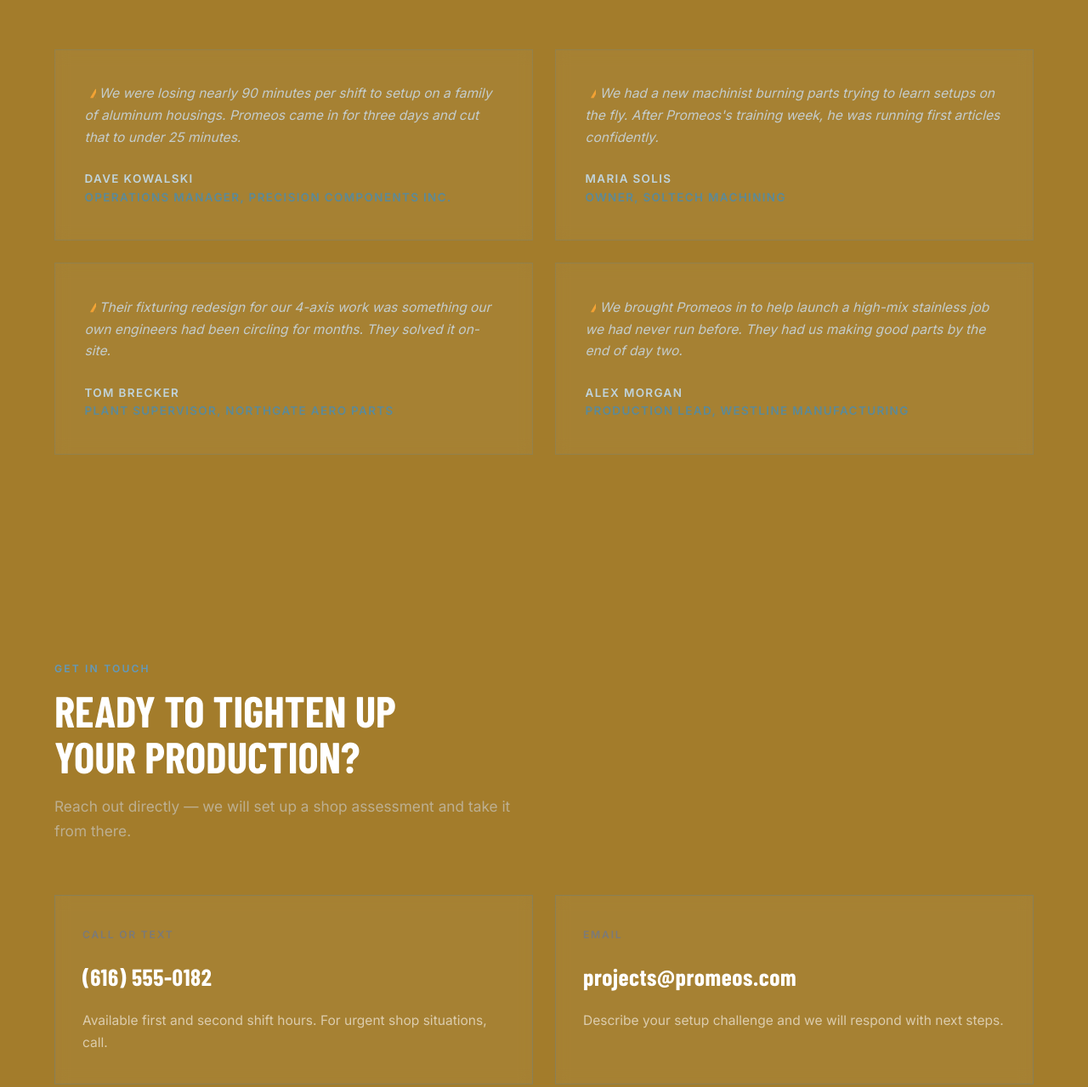
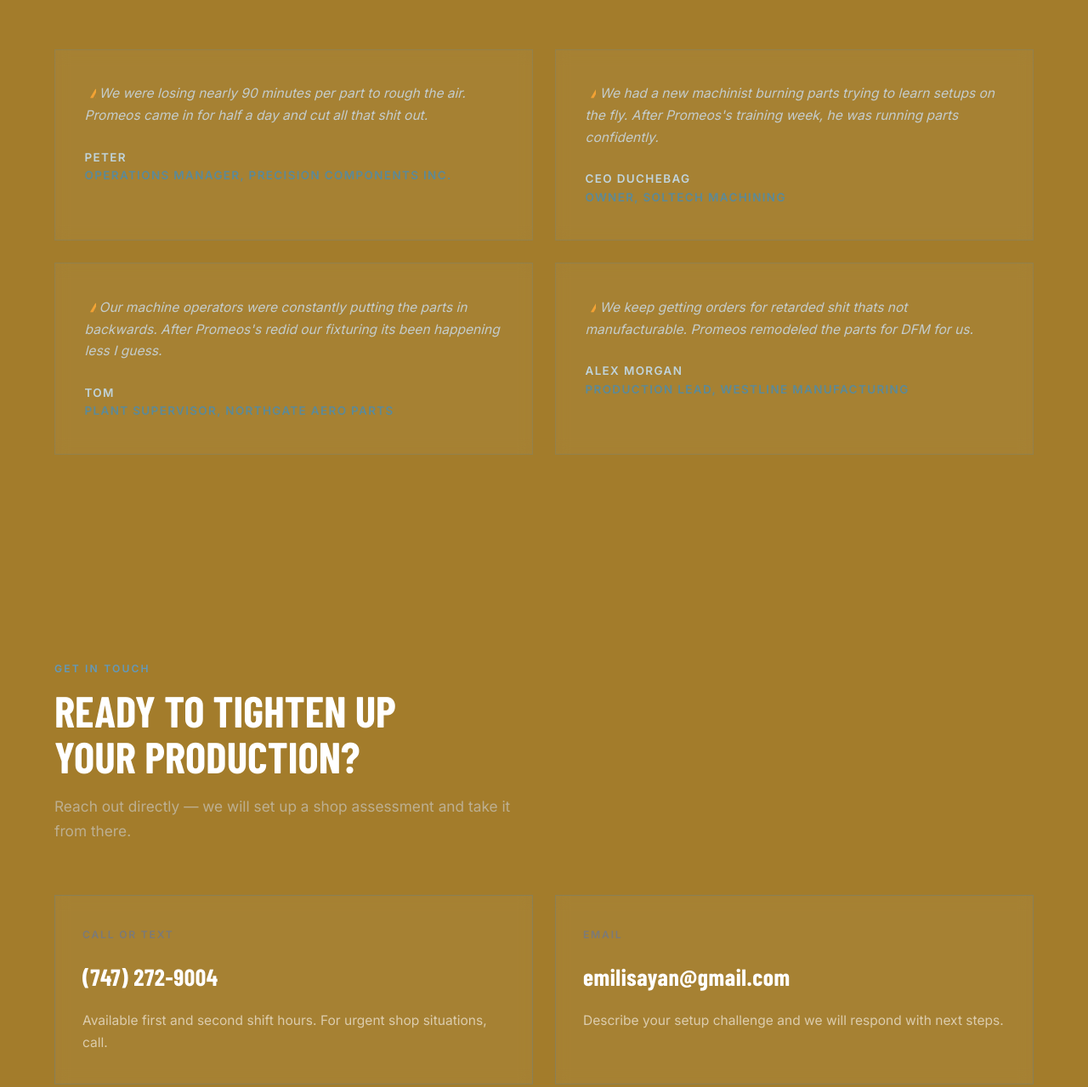
Before and after one commit to ElectricalLeadSupreme/ElectricalLeadSupreme.github.io, a website: page promeos-site/promeos-site/index.html in a window 1280 px wide. Shown: the part 5000-6279 px from the top of the page at 85% size. Drawn offline with nearby package versions, Linux system fonts and the light colour scheme; a web font is replaced by a local one.

Commit message:
Add Promeos site

```diff
--- a/promeos-site/promeos-site/index.html
+++ b/promeos-site/promeos-site/index.html
@@ -236,7 +236,7 @@
           <div class="team-card__header">
             <div class="team-avatar" aria-hidden="true">P</div>
             <div>
-              <h3>Partner's Name</h3>
+              <h3>Retard?</h3>
               <p>Co-Founder &amp; Consultant</p>
             </div>
           </div>
@@ -260,19 +260,19 @@
 
       <div class="grid grid--testimonials">
         <article class="testimonial reveal reveal-delay-1">
-          <blockquote>We were losing nearly 90 minutes per shift to setup on a family of aluminum housings. Promeos came in for three days and cut that to under 25 minutes.</blockquote>
-          <p><strong>Dave Kowalski</strong><br />Operations Manager, Precision Components Inc.</p>
+          <blockquote>We were losing nearly 90 minutes per part to rough the air. Promeos came in for half a day and cut all that shit out.</blockquote>
+          <p><strong>Peter</strong><br />Operations Manager, Precision Components Inc.</p>
         </article>
         <article class="testimonial reveal reveal-delay-2">
-          <blockquote>We had a new machinist burning parts trying to learn setups on the fly. After Promeos's training week, he was running first articles confidently.</blockquote>
-          <p><strong>Maria Solis</strong><br />Owner, SolTech Machining</p>
+          <blockquote>We had a new machinist burning parts trying to learn setups on the fly. After Promeos's training week, he was running parts confidently.</blockquote>
+          <p><strong>CEO duchebag</strong><br />Owner, SolTech Machining</p>
         </article>
         <article class="testimonial reveal reveal-delay-3">
-          <blockquote>Their fixturing redesign for our 4-axis work was something our own engineers had been circling for months. They solved it on-site.</blockquote>
-          <p><strong>Tom Brecker</strong><br />Plant Supervisor, Northgate Aero Parts</p>
+          <blockquote>Our machine operators were constantly putting the parts in backwards. After Promeos's redid our fixturing its been happening less I guess.</blockquote>
+          <p><strong>Tom</strong><br />Plant Supervisor, Northgate Aero Parts</p>
         </article>
         <article class="testimonial reveal reveal-delay-4">
-          <blockquote>We brought Promeos in to help launch a high-mix stainless job we had never run before. They had us making good parts by the end of day two.</blockquote>
+          <blockquote>We keep getting orders for retarded shit thats not manufacturable. Promeos remodeled the parts for DFM for us.</blockquote>
           <p><strong>Alex Morgan</strong><br />Production Lead, Westline Manufacturing</p>
         </article>
       </div>
@@ -288,12 +288,12 @@
       <div class="contact-grid">
         <article class="contact-card reveal reveal-delay-1">
           <span class="contact-card__label">Call or Text</span>
-          <a href="tel:+16165550182" class="contact-card__value">(616) 555-0182</a>
+          <a href="tel:+17472729004" class="contact-card__value">(747) 272-9004</a>
           <p>Available first and second shift hours. For urgent shop situations, call.</p>
         </article>
         <article class="contact-card reveal reveal-delay-2">
           <span class="contact-card__label">Email</span>
-          <a href="mailto:projects@promeos.com?subject=Free%20Shop%20Assessment%20Request&body=Shop%20name:%0AEquipment:%0ASetup%20challenge:%0ATimeline:" class="contact-card__value">projects@promeos.com</a>
+          <a href="mailto:emilisayan@gmail.com?subject=Free%20Shop%20Assessment%20Request&body=Shop%20name:%0AEquipment:%0ASetup%20challenge:%0ATimeline:" class="contact-card__value">emilisayan@gmail.com</a>
           <p>Describe your setup challenge and we will respond with next steps.</p>
         </article>
       </div>
```
